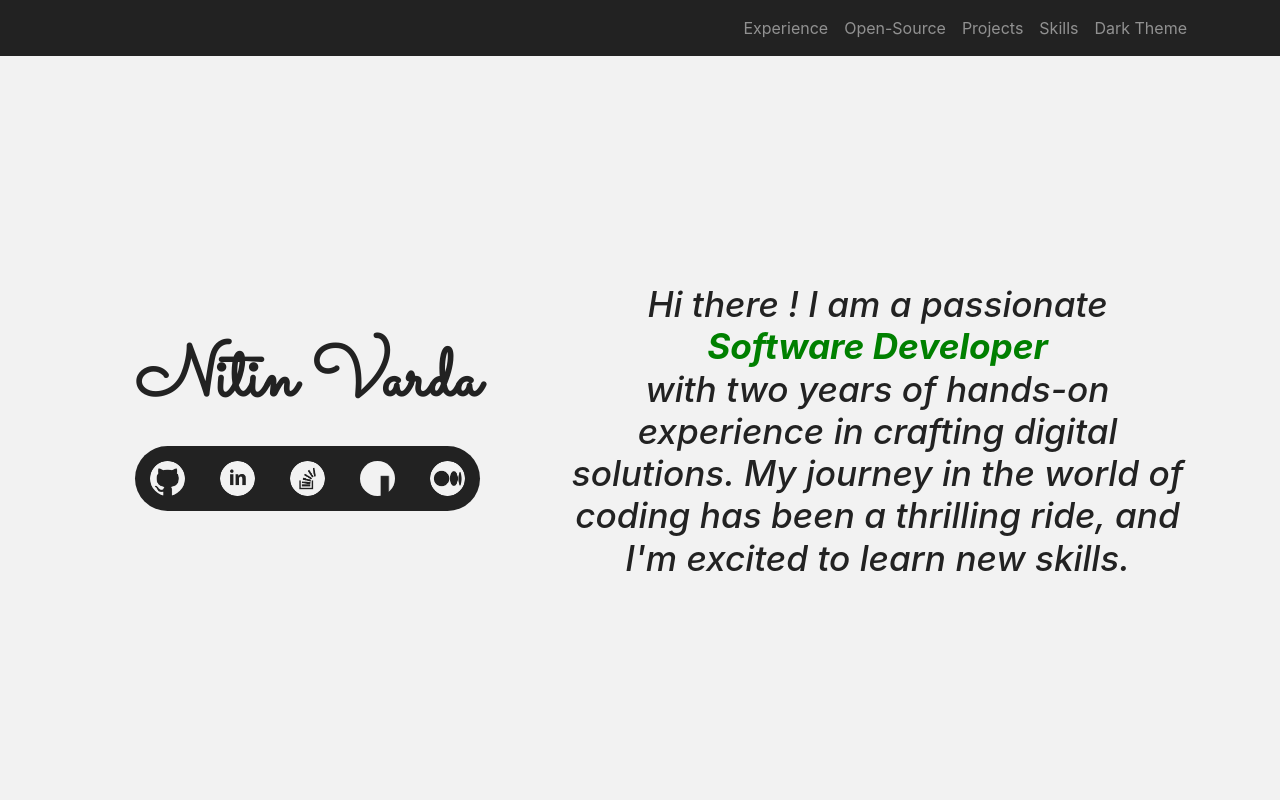
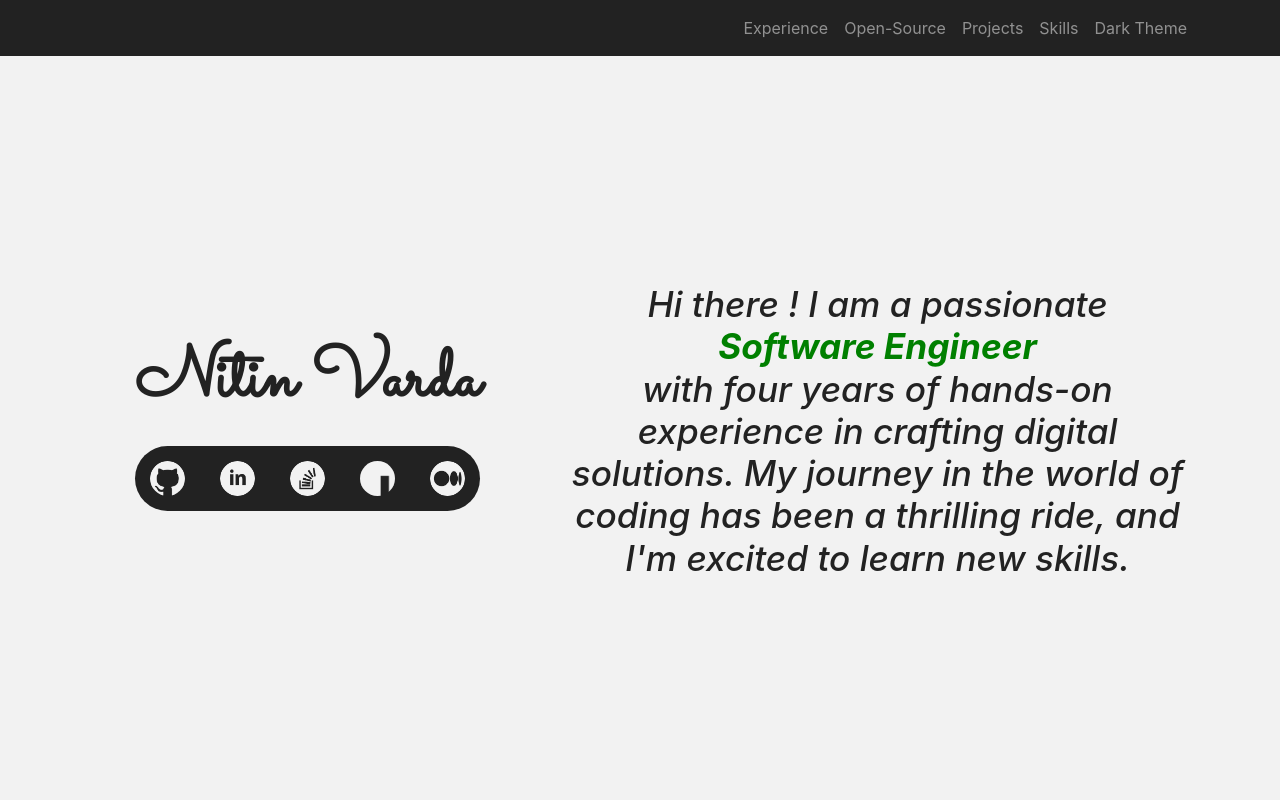
Before and after one commit to nitinvarda/portfolio, a React (Create React App) app: page / in a window 1280 px wide. Shown: the top 800 px of the page. Built offline with nearby package versions, Linux system fonts and the light colour scheme.

Commit message:
updated info

```diff
--- a/src/screens/ProfileScreen.js
+++ b/src/screens/ProfileScreen.js
@@ -64,7 +64,7 @@ function ProfileScreen(props) {
                             fontStyle:'italic',
                             fontSize:`clamp(1.4rem ,  -0.875rem + 6.333vw, 2.2rem)`,
                             color:Theme(context.darkTheme).textColor
-                            }}>Hi there ! I am a passionate <br /> <em><b style={{color:'green'}}>Software Developer</b></em> <br /> with two years of hands-on experience in crafting digital solutions. My journey in the world of coding has been a thrilling ride, and I'm excited to learn new skills.</h3>
+                            }}>Hi there ! I am a passionate <br /> <em><b style={{color:'green'}}>Software Engineer</b></em> <br /> with four years of hands-on experience in crafting digital solutions. My journey in the world of coding has been a thrilling ride, and I'm excited to learn new skills.</h3>
                     </div>
                 </Col>
             </Row>
```
